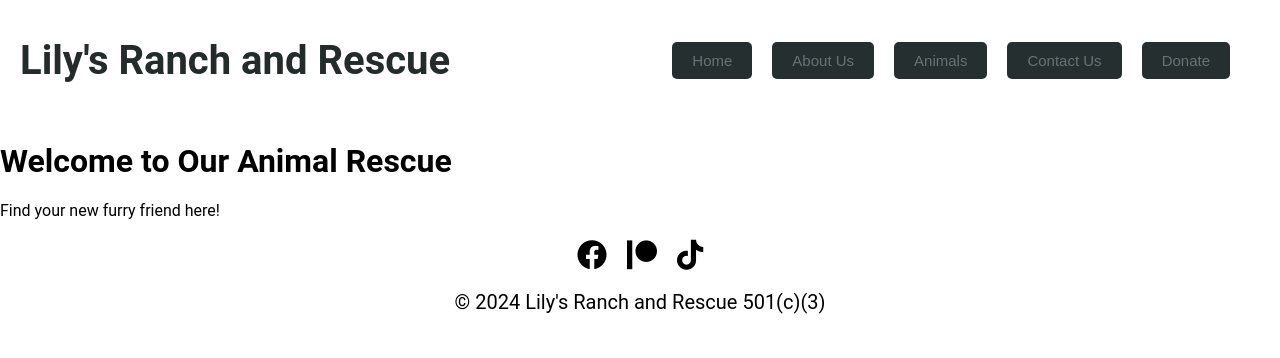
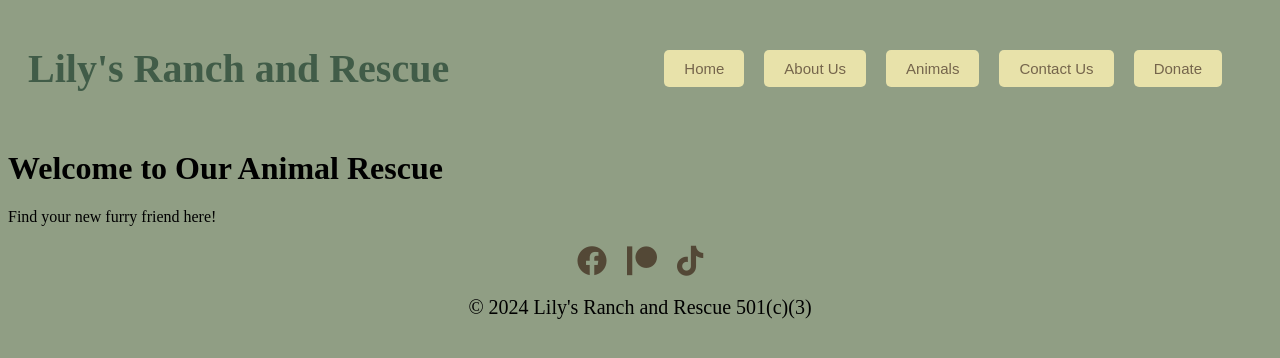
Before and after one commit to coltondane/ranch_rescue, a React (Vite) app in the folder animal-rescue/: page / in a window 1280 px wide. Shown: the top 358 px of the page. Built offline with nearby package versions, Linux system fonts and the light colour scheme.

Commit message:
playing with color pallets before images and descriptions from client are recieved

```diff
--- a/animal-rescue/src/style/app.css
+++ b/animal-rescue/src/style/app.css
@@ -8,7 +8,7 @@ header {
   }
 
   .name {
-    color: #232b2b;
+    color: #415c48;
     font-size: 40px;
   }
 
@@ -18,8 +18,8 @@ header {
   }
 
   button {
-    background-color: #262f2f;
-    color: #667275;
+    background-color: #e8e2aa;
+    color: #75654C;
     border: none;
     padding: 10px 20px;
     border-radius: 5px;
@@ -27,6 +27,11 @@ header {
     cursor: pointer;
     margin: 0 10px;
   }
+
+button:hover {
+    box-shadow: 0 8px 16px #4c4231;
+    transform: scale(1.05);
+}
 
   footer {
     text-align: center;
@@ -44,5 +49,5 @@ header {
   footer i {
     font-size: 30px;
     margin: 0 10px;
-    color: black;
+    color: #534836;
   }
--- a/animal-rescue/src/style/index.css
+++ b/animal-rescue/src/style/index.css
@@ -1,7 +1,4 @@
 /* root styling */
 body {
-  font-family: 'Roboto', sans-serif;
-  margin: 0;
-  padding: 0;
-  background-color: white;
+  background-color: #909E84;
 }
```
